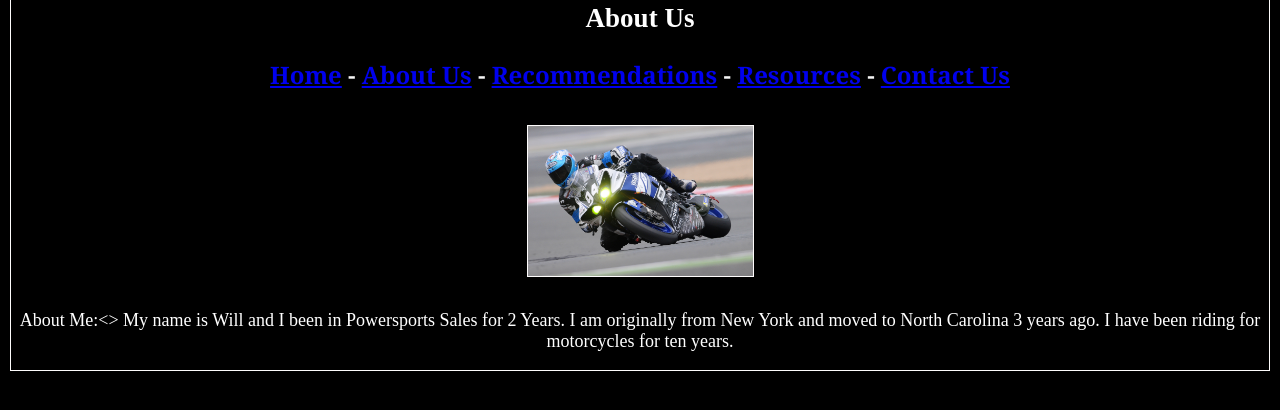
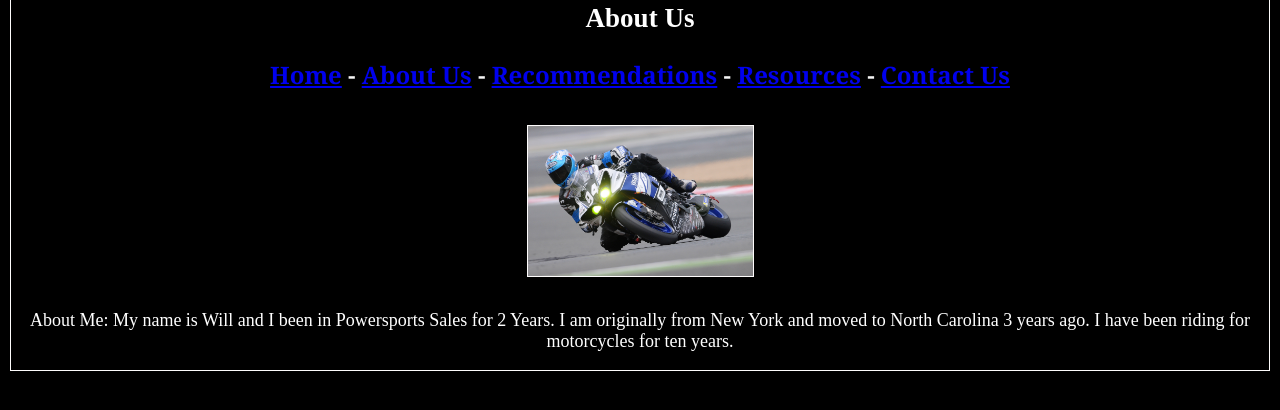
Before and after one commit to wadeorio/wadeorio.github.io, a plain HTML site: page About Us.html in a window 1280 px wide. Shown: the part 98-508 px from the top of the page. Drawn offline with Linux system fonts and the light colour scheme.

Commit message:
Update About Us.html

```diff
--- a/About Us.html
+++ b/About Us.html
@@ -19,7 +19,7 @@ body {
 <h3 class="text"><p><a href="index.html">Home</a> - <a href="About Us.html">About Us</a> - <a href="Recommendations.html">Recommendations</a> - <a href="Resources.html">Resources</a> - <a href="Contact Us.html">Contact Us</a>
 </p></h3>
 <img src="Assests/pexels-pixabay-39693.jpg" alt="" width="225" height="150" class="background" alt="This picture contains a man riding a sportbike on a race Track."/>
-<p>About Me:<>
+<p>About Me:
 My name is Will and I been in Powersports Sales for 2 Years. I am originally from New York and moved to North Carolina 3 years ago. I have been riding for motorcycles for ten years. <p/>
 
 
```
